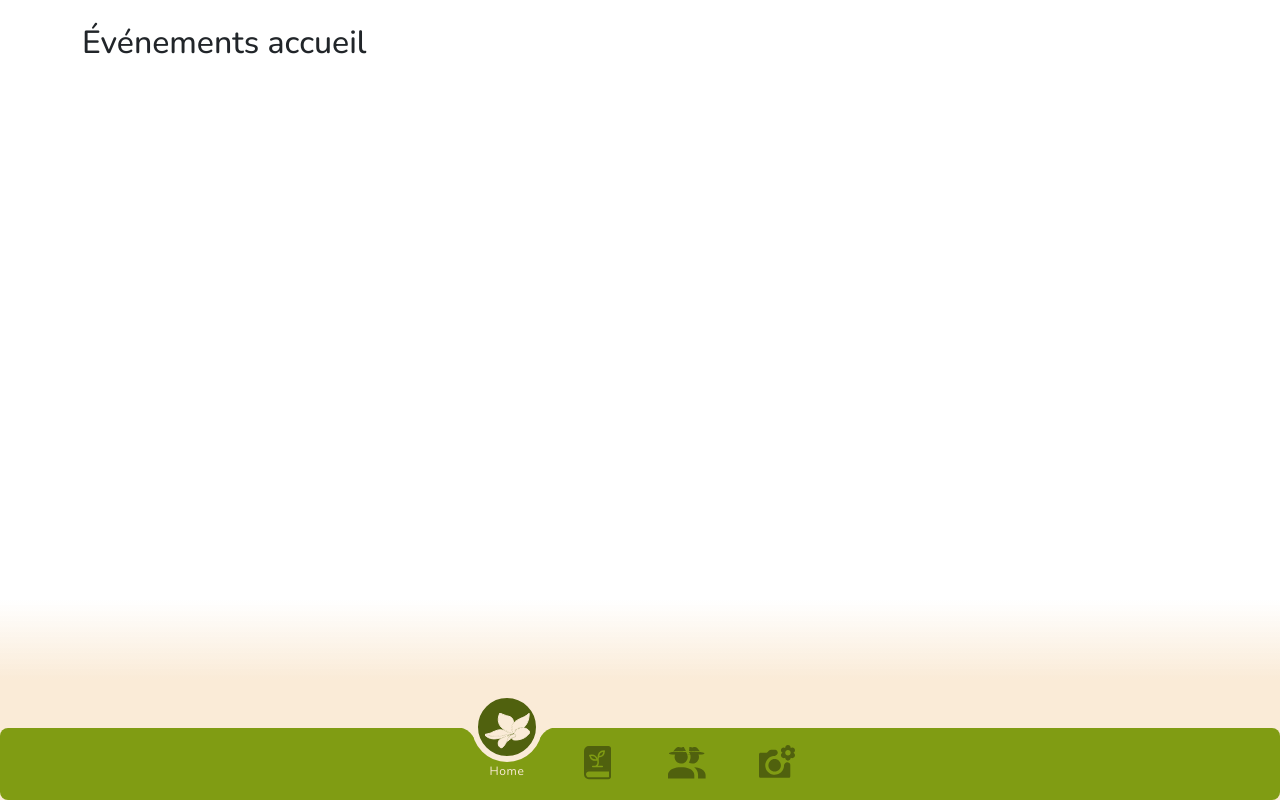
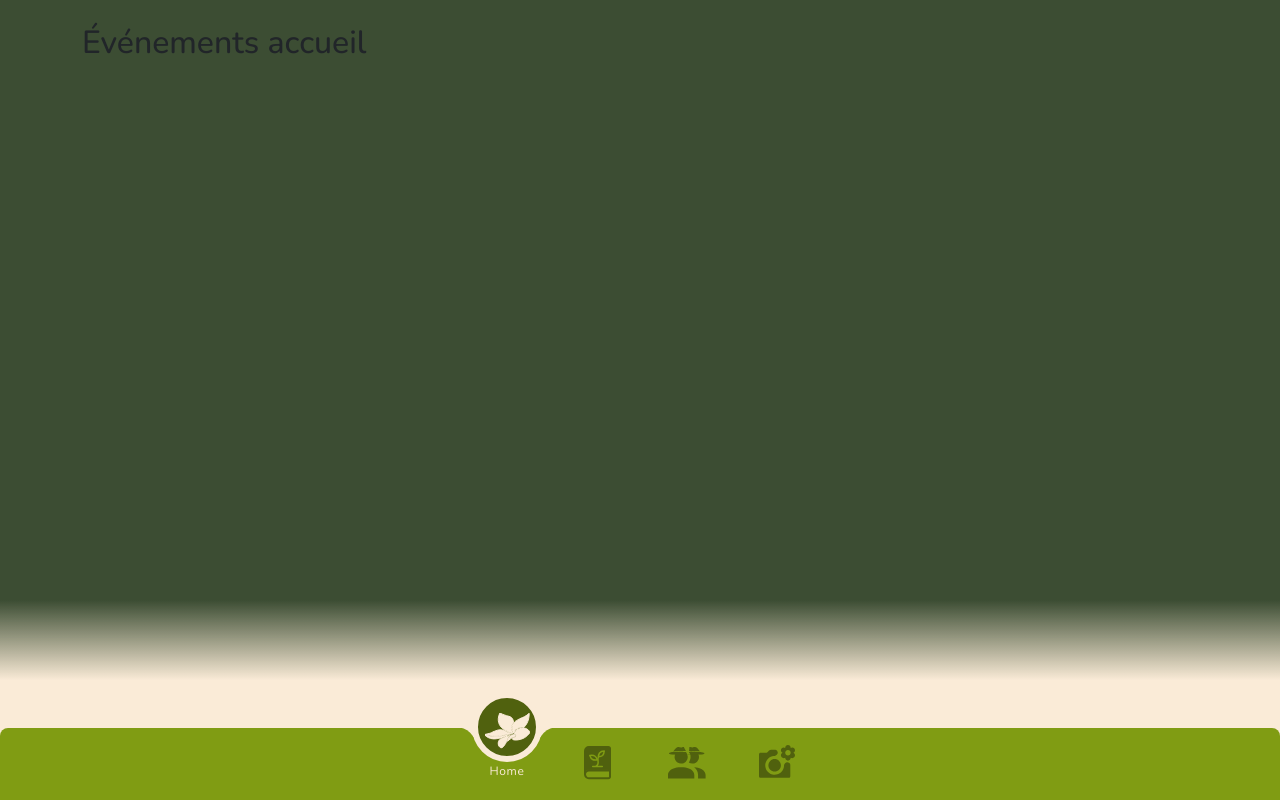
Before and after one commit to Adamacisse866/SAE_401_JARDIN_CONNECTE, a Flask app: page /home in a window 1280 px wide. Run offline with Flask 3, Linux system fonts and the light colour scheme; data that the repository does not hold is empty.

Commit message:
fixer des bug

```diff
--- a/users/static/styles.css
+++ b/users/static/styles.css
@@ -32,7 +32,8 @@
     display: flex;
     justify-content:space-around;
     align-items: center;
-  border-radius: .5rem;
+    border-top-left-radius: .5rem;
+    border-top-right-radius: .5rem;
     z-index: 1000;
   }
 .navigation ul{
--- a/users/templates/apprentissage.html
+++ b/users/templates/apprentissage.html
@@ -19,13 +19,13 @@
   <div class="row justify-content-center">
     <div class="col-md-8">
       <div class="card custom-card mb-4">
-        <!-- 此处可以通过 API 替换 video 元素 -->
+
         <video class="card-img-top" controls>
           <source src="your-video-url.mp4" type="video/mp4">
           Your browser does not support the video tag.
         </video>
         <div class="card-body">
-          <!-- 如果需要，可通过 JS 动态加载视频内容 -->
+
         </div>
       </div>
     </div>
--- a/users/templates/index.html
+++ b/users/templates/index.html
@@ -3,7 +3,7 @@
 {% block title %}Jardin Connecté - Accueil{% endblock %}
 
 {% block extra_css %}
-  <link rel="stylesheet" href="/users/static/styles.css">
+  <link rel="stylesheet" href="/users/static/index.css">
 {% endblock %}
 {% block content %}
     <div class="container mt-4">
```
Lines whose indentation alone changed are shown as unchanged.
